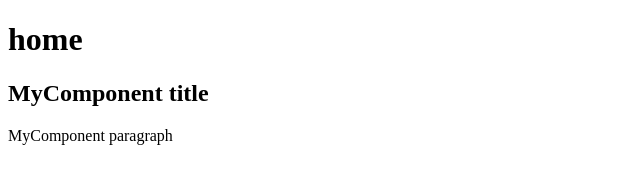
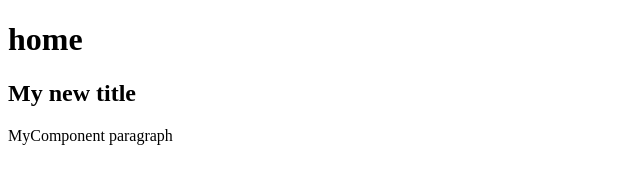
Before and after one commit to enricorotundo/jlpms, a React app in the folder webapp/: page / in a window 1280 px wide. Shown: the top 170 px of the page, without its empty margins (0-640 px from the left). Built offline with nearby package versions, Linux system fonts and the light colour scheme.

Commit message:
Add componentDidMount example

```diff
--- a/webapp/src/components/MyComponent.js
+++ b/webapp/src/components/MyComponent.js
@@ -3,11 +3,25 @@ import React, { Component, Fragment } from 'react';
 class MyComponent extends Component {
   constructor() {
     super();
+
+    this.state = {
+      title: 'My old title'
+    }
+  }
+
+  componentDidMount() {
+    setTimeout(() => {
+      this.setState({
+        title: 'My new title'
+      })
+    }, 3000);
   }
 
   render() {
+    const { title } = this.state;
+
     return <Fragment>
-      <h2>MyComponent title</h2>
+      <h2>{ title }</h2>
       <p>MyComponent paragraph</p>
     </Fragment>;
   }
```
